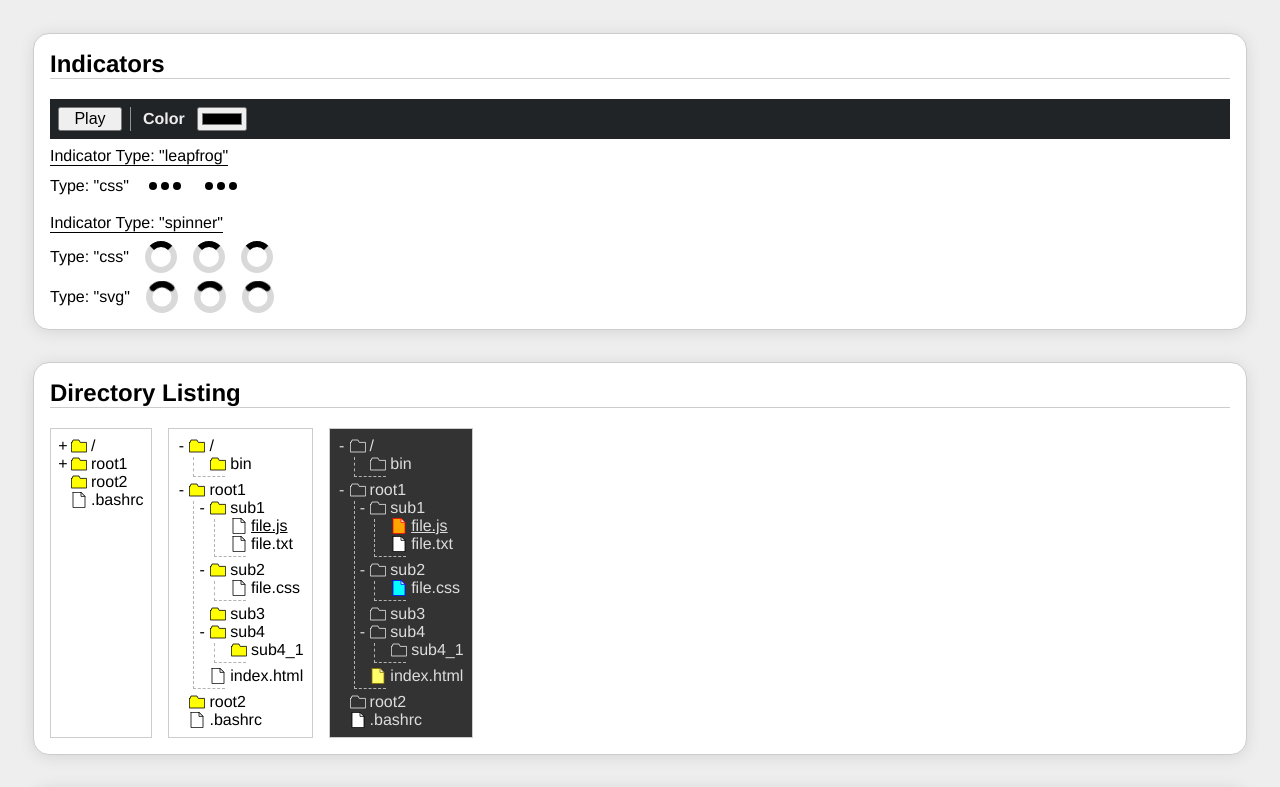
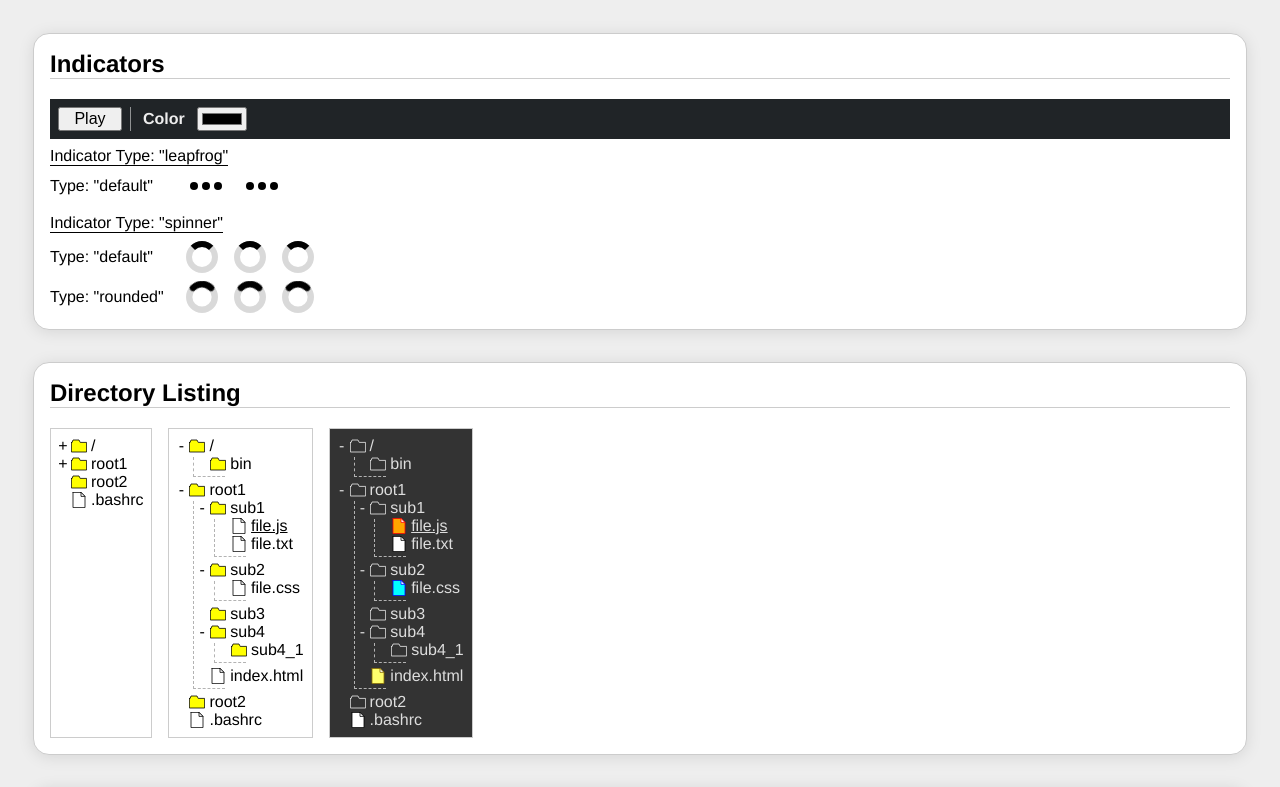
Before and after one commit to the0neWhoKnocks/web-components, a website: page index.html in a window 1280 px wide. Shown: the top 787 px of the page. Drawn offline with Linux system fonts and the light colour scheme.

Commit message:
ops: Refactored Spinner types to be more semantic

```diff
--- a/index.html
+++ b/index.html
@@ -35,22 +35,22 @@
         </nav>
 
         <div data-indicator-type="leapfrog">
-          <div data-type="css">
+          <div data-type="default">
             <custom-indicator-leapfrog speed="700"></custom-indicator-leapfrog>
             <custom-indicator-leapfrog></custom-indicator-leapfrog>
           </div>
         </div>
 
         <div data-indicator-type="spinner">
-          <div data-type="css">
+          <div data-type="default">
             <custom-indicator-spinner speed="1000"></custom-indicator-spinner>
             <custom-indicator-spinner></custom-indicator-spinner>
             <custom-indicator-spinner speed="300"></custom-indicator-spinner>
           </div>
-          <div data-type="svg">
-            <custom-indicator-spinner type="svg" speed="1000"></custom-indicator-spinner>
-            <custom-indicator-spinner type="svg"></custom-indicator-spinner>
-            <custom-indicator-spinner type="svg" speed="300"></custom-indicator-spinner>
+          <div data-type="rounded">
+            <custom-indicator-spinner type="rounded" speed="1000"></custom-indicator-spinner>
+            <custom-indicator-spinner type="rounded"></custom-indicator-spinner>
+            <custom-indicator-spinner type="rounded" speed="300"></custom-indicator-spinner>
           </div>
         </div>
 
@@ -71,6 +71,7 @@
           }
           #indicatorsExample [data-type]::before {
             content: 'Type: "'attr(data-type)'"';
+            min-width: 7.5em;
             margin-right: 0.5em;
           }
           #indicatorsExample [data-type]:not(:first-of-type) {
--- a/js/components/indicators/CustomIndicatorLeapfrog.js
+++ b/js/components/indicators/CustomIndicatorLeapfrog.js
@@ -1,5 +1,6 @@
 (() => {
   const CSS_VAR__COLOR = '--color';
+  const CSS_VAR__SPEED = '--speed';
   const ROOT_CLASS = 'leapfrog';
   const TYPE__CSS = 'css';
 
@@ -29,6 +30,7 @@
     }
     set speed(value) {
       this.setAttribute('speed', value);
+      this.style.setProperty(CSS_VAR__SPEED, `${value}ms`);
     }
 
     get type() {
@@ -96,6 +98,7 @@
 
           :host {
             ${CSS_VAR__COLOR}: ${DEFAULT__COLOR};
+            ${CSS_VAR__SPEED}: ${DEFAULT__SPEED}ms;
           }
 
           *, *::before, *::after { box-sizing: border-box; }
@@ -128,7 +131,7 @@
             height: 100%;
             border-radius: 100%;
             background: var(${CSS_VAR__COLOR});
-            animation-duration: ${this.speed}ms;
+            animation-duration: var(${CSS_VAR__SPEED});
             animation-iteration-count: infinite;
             animation-play-state: paused;
           }
--- a/js/components/indicators/CustomIndicatorSpinner.js
+++ b/js/components/indicators/CustomIndicatorSpinner.js
@@ -1,9 +1,12 @@
 (() => {
+  const CSS_VAR__COLOR = '--color';
+  const CSS_VAR__SPEED = '--speed';
+  const ROOT_CLASS = 'spinner';
+  const TYPE__FLAT = 'flat';
+  const TYPE__ROUNDED = 'rounded';
+
   const DEFAULT__COLOR = '#000';
   const DEFAULT__SPEED = 500;
-  const ROOT_CLASS = 'spinner';
-  const TYPE__CSS = 'css';
-  const TYPE__SVG = 'svg';
 
   class CustomIndicatorSpinner extends HTMLElement {
     get color() {
@@ -11,7 +14,7 @@
     }
     set color(value) {
       this.setAttribute('color', value);
-      this.renderCSSSpinner();
+      this.style.setProperty(CSS_VAR__COLOR, value);
     }
 
     get play() {
@@ -28,15 +31,16 @@
     }
     set speed(value) {
       this.setAttribute('speed', value);
+      this.style.setProperty(CSS_VAR__SPEED, `${value}ms`);
     }
 
     get type() {
-      return this.getAttribute('type') || TYPE__CSS;
+      return this.getAttribute('type') || TYPE__FLAT;
     }
     set type(value) {
-      ([TYPE__CSS, TYPE__SVG].includes(value))
+      ([TYPE__FLAT, TYPE__ROUNDED].includes(value))
         ? this.setAttribute('type', value)
-        : this.setAttribute('type', TYPE__CSS);
+        : this.setAttribute('type', TYPE__FLAT);
     }
 
     static get observedAttributes() {
@@ -67,23 +71,28 @@
 
     connectedCallback() {
       switch (this.type) {
-        case TYPE__SVG:
-          this.renderSVGSpinner();
+        case TYPE__ROUNDED:
+          this.renderRoundedSpinner();
           break;
 
-        case TYPE__CSS:
+        case TYPE__FLAT:
         default:
-          this.renderCSSSpinner();
+          this.renderFlatSpinner();
           break;
       }
     }
 
-    renderCSSSpinner() {
+    renderFlatSpinner() {
       this.shadowRoot.innerHTML = `
         <style>
           @keyframes spin {
             0% { transform: rotate(0deg); }
             100% { transform: rotate(360deg); }
+          }
+
+          :host {
+            ${CSS_VAR__COLOR}: ${DEFAULT__COLOR};
+            ${CSS_VAR__SPEED}: ${DEFAULT__SPEED}ms;
           }
 
           *, *::before, *::after { box-sizing: border-box; }
@@ -98,7 +107,7 @@
             content: '';
             width: 100%;
             height: 100%;
-            border: solid 0.2em ${this.color};
+            border: solid 0.2em var(${CSS_VAR__COLOR});
             border-radius: 100%;
             position: absolute;
             top: 0;
@@ -111,7 +120,7 @@
             border-right-color: transparent;
             border-bottom-color: transparent;
             border-left-color: transparent;
-            animation: spin ${this.speed}ms linear infinite paused;
+            animation: spin var(${CSS_VAR__SPEED}) linear infinite paused;
           }
           :host([play]) .${ROOT_CLASS}::after {
             animation-play-state: running;
@@ -122,7 +131,7 @@
       `;
     }
 
-    renderSVGSpinner() {
+    renderRoundedSpinner() {
       const DIAMETER = 20;
       const RADIUS = DIAMETER / 2;
       const STROKE_WIDTH = 4;
@@ -166,6 +175,11 @@
             100% { transform: rotate(405deg); }
           }
 
+          :host {
+            ${CSS_VAR__COLOR}: ${DEFAULT__COLOR};
+            ${CSS_VAR__SPEED}: ${DEFAULT__SPEED}ms;
+          }
+
           svg {
             width: 1em;
             height: 1em;
@@ -174,15 +188,15 @@
           circle {
             opacity: 0.15;
             fill: none;
-            stroke: ${this.color};
+            stroke: var(${CSS_VAR__COLOR});
             stroke-width: ${STROKE_WIDTH};
           }
 
           path {
-            stroke: ${this.color};
+            stroke: var(${CSS_VAR__COLOR});
             stroke-width: ${STROKE_WIDTH};
             transform-origin: center;
-            animation: spin ${this.speed}ms linear infinite paused;
+            animation: spin var(${CSS_VAR__SPEED}) linear infinite paused;
           }
           :host([play]) path {
             animation-play-state: running;
```
